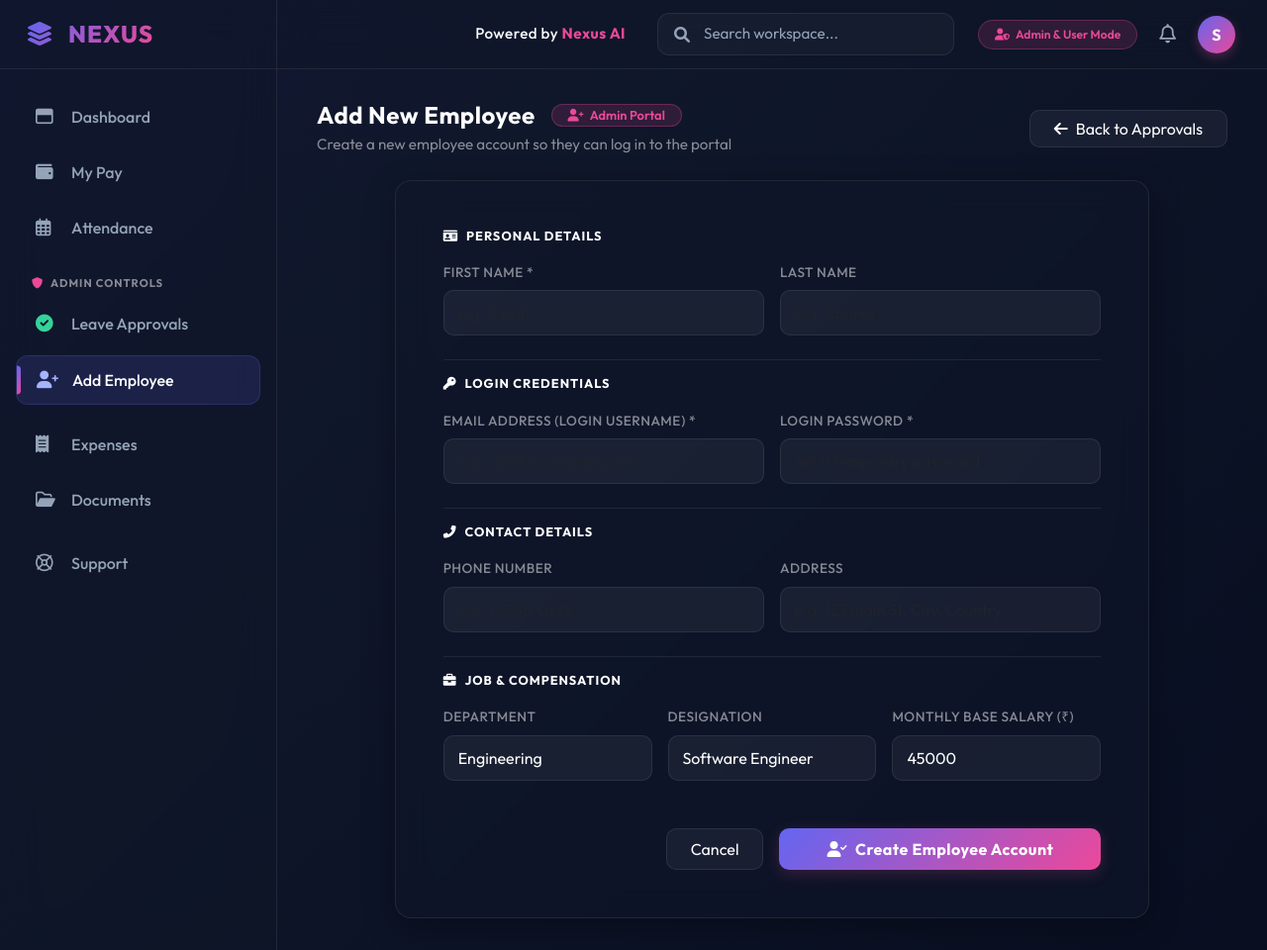
After one commit to boby-technicise/Attendance-System, a Django app: page /employees/create/ in a window 1280 px wide. The commit adds this page. Shown: the whole page at 99% size. Run offline with Django 5.2, Linux system fonts and the light colour scheme; the visitor is signed in with stand-in values (Sample User, id 1).

Commit message:
leave approve

```diff
--- a/attendance/models.py
+++ b/attendance/models.py
@@ -4,8 +4,10 @@ from django.contrib.auth.models import User
 class Employee(models.Model):
     user = models.OneToOneField(User, on_delete=models.CASCADE)
     employee_id = models.CharField(max_length=20, unique=True)
-    department = models.CharField(max_length=100)
-    designation = models.CharField(max_length=100)
+    department = models.CharField(max_length=100, blank=True, default='General')
+    designation = models.CharField(max_length=100, blank=True, default='Staff')
+    phone_number = models.CharField(max_length=20, blank=True, null=True)
+    address = models.TextField(blank=True, null=True)
     monthly_salary = models.DecimalField(max_digits=10, decimal_places=2, default=0.00)
 
     def __str__(self):
--- a/attendance/urls.py
+++ b/attendance/urls.py
@@ -5,7 +5,9 @@ urlpatterns = [
     path('', views.DashboardView.as_view(), name='dashboard'),
     path('mark/', views.MarkAttendanceView.as_view(), name='mark_attendance'),
     path('leave/apply/', views.ApplyLeaveView.as_view(), name='apply_leave'),
+    path('leave/manage/', views.ManageLeavesView.as_view(), name='manage_leaves'),
     path('salary/', views.SalaryView.as_view(), name='salary'),
     path('reports/', views.AttendanceReportView.as_view(), name='attendance_report'),
     path('employees/', views.EmployeeListView.as_view(), name='employee_list'),
+    path('employees/create/', views.CreateEmployeeView.as_view(), name='create_employee'),
 ]
--- a/attendance/views.py
+++ b/attendance/views.py
@@ -1,12 +1,27 @@
 from django.shortcuts import render, redirect
 from django.views.generic import TemplateView, ListView, View
 from django.contrib.auth.mixins import LoginRequiredMixin
+from django.contrib.auth.models import User
 from django.utils import timezone
 from .models import Employee, Attendance, LeaveRequest
-from .services import calculate_monthly_salary
+from .services import calculate_monthly_salary, approve_leave, reject_leave
 from django.contrib import messages
 from datetime import datetime, date, timedelta
 import calendar
+
+
+def get_or_create_employee(user):
+    employee = Employee.objects.filter(user=user).first()
+    if not employee:
+        emp_id = f"EMP-{user.id:03d}"
+        if Employee.objects.filter(employee_id=emp_id).exists():
+            emp_id = f"EMP-U{user.id}"
+        employee = Employee.objects.create(
+            user=user,
+            employee_id=emp_id,
+            monthly_salary=50000
+        )
+    return employee
 
 
 class DashboardView(LoginRequiredMixin, TemplateView):
@@ -14,11 +29,7 @@ class DashboardView(LoginRequiredMixin, TemplateView):
 
     def get_context_data(self, **kwargs):
         context = super().get_context_data(**kwargs)
-        try:
-            employee = Employee.objects.get(user=self.request.user)
-            context['employee'] = employee
-        except Employee.DoesNotExist:
-            context['employee'] = None
+        context['employee'] = get_or_create_employee(self.request.user)
         return context
 
 
@@ -49,10 +60,7 @@ class MarkAttendanceView(LoginRequiredMixin, View):
         else:
             next_month, next_year = month + 1, year
 
-        try:
-            employee = Employee.objects.get(user=request.user)
-        except Employee.DoesNotExist:
-            employee = None
+        employee = get_or_create_employee(request.user)
 
         cal = calendar.Calendar(firstweekday=6)  # Sunday first
         month_days = cal.monthdatescalendar(year, month)
@@ -114,35 +122,28 @@ class MarkAttendanceView(LoginRequiredMixin, View):
         today = timezone.now().date()
         action = request.POST.get('action')
 
-        try:
-            employee = Employee.objects.get(user=request.user)
+        employee = get_or_create_employee(request.user)
 
-            if action == 'checkin':
-                Attendance.objects.update_or_create(
-                    employee=employee, date=today,
-                    defaults={'status': 'PRESENT', 'time_in': timezone.now().time()}
-                )
-                messages.success(request, 'Successfully checked in for today!')
+        if action == 'checkin':
+            Attendance.objects.update_or_create(
+                employee=employee, date=today,
+                defaults={'status': 'PRESENT', 'time_in': timezone.now().time()}
+            )
+            messages.success(request, 'Successfully checked in for today!')
 
-            elif action == 'checkout':
-                attendance = Attendance.objects.filter(employee=employee, date=today).first()
-                if attendance and not attendance.time_out:
-                    attendance.time_out = timezone.now().time()
-                    attendance.save()
-                    messages.success(request, 'Successfully checked out. Have a good day!')
-
-        except Employee.DoesNotExist:
-            messages.error(request, 'Employee profile not found.')
+        elif action == 'checkout':
+            attendance = Attendance.objects.filter(employee=employee, date=today).first()
+            if attendance and not attendance.time_out:
+                attendance.time_out = timezone.now().time()
+                attendance.save()
+                messages.success(request, 'Successfully checked out. Have a good day!')
 
         return redirect('mark_attendance')
 
 
 class ApplyLeaveView(LoginRequiredMixin, View):
     def get(self, request):
-        try:
-            employee = Employee.objects.get(user=request.user)
-        except Employee.DoesNotExist:
-            employee = None
+        employee = get_or_create_employee(request.user)
 
         leave_requests = LeaveRequest.objects.filter(employee=employee) if employee else []
         context = {
@@ -153,11 +154,7 @@ class ApplyLeaveView(LoginRequiredMixin, View):
         return render(request, 'attendance/apply_leave.html', context)
 
     def post(self, request):
-        try:
-            employee = Employee.objects.get(user=request.user)
-        except Employee.DoesNotExist:
-            messages.error(request, 'Employee profile not found.')
-            return redirect('apply_leave')
+        employee = get_or_create_employee(request.user)
 
         start_date_str = request.POST.get('start_date')
         end_date_str = request.POST.get('end_date')
@@ -210,10 +207,7 @@ class SalaryView(LoginRequiredMixin, View):
         else:
             next_month, next_year = month + 1, year
 
-        try:
-            employee = Employee.objects.get(user=request.user)
-        except Employee.DoesNotExist:
-            employee = None
+        employee = get_or_create_employee(request.user)
 
         salary_data = None
         monthly_records = []
@@ -261,3 +255,119 @@ class AttendanceReportView(LoginRequiredMixin, ListView):
         context['selected_month'] = self.request.GET.get('month', '')
         context['selected_employee'] = self.request.GET.get('employee', '')
         return context
+
+
+class ManageLeavesView(LoginRequiredMixin, View):
+    def get(self, request):
+        if not (request.user.is_staff or request.user.is_superuser):
+            messages.error(request, 'Access denied. Admin privileges required.')
+            return redirect('dashboard')
+
+        status_filter = request.GET.get('status', 'ALL')
+
+        queryset = LeaveRequest.objects.select_related('employee', 'employee__user').all()
+
+        pending_count = queryset.filter(status='PENDING').count()
+        approved_count = queryset.filter(status='APPROVED').count()
+        rejected_count = queryset.filter(status='REJECTED').count()
+        total_count = queryset.count()
+
+        if status_filter != 'ALL':
+            leave_requests = queryset.filter(status=status_filter)
+        else:
+            leave_requests = queryset
+
+        context = {
+            'leave_requests': leave_requests,
+            'status_filter': status_filter,
+            'pending_count': pending_count,
+            'approved_count': approved_count,
+            'rejected_count': rejected_count,
+            'total_count': total_count,
+        }
+        return render(request, 'attendance/manage_leaves.html', context)
+
+    def post(self, request):
+        if not (request.user.is_staff or request.user.is_superuser):
+            messages.error(request, 'Access denied. Admin privileges required.')
+            return redirect('dashboard')
+
+        leave_id = request.POST.get('leave_id')
+        action = request.POST.get('action')
+
+        try:
+            leave_request = LeaveRequest.objects.get(id=leave_id)
+            if action == 'approve':
+                approve_leave(leave_request, reviewed_by=request.user)
+                messages.success(request, f'Leave for {leave_request.employee} approved successfully! Attendance updated.')
+            elif action == 'reject':
+                reject_leave(leave_request, reviewed_by=request.user)
+                messages.warning(request, f'Leave for {leave_request.employee} has been rejected.')
+        except LeaveRequest.DoesNotExist:
+            messages.error(request, 'Leave request not found.')
+
+        status_filter = request.POST.get('status_filter', 'ALL')
+        return redirect(f"/leave/manage/?status={status_filter}")
+
+
+class CreateEmployeeView(LoginRequiredMixin, View):
+    def get(self, request):
+        if not (request.user.is_staff or request.user.is_superuser):
+            messages.error(request, 'Access denied. Admin privileges required.')
+            return redirect('dashboard')
+        return render(request, 'attendance/create_employee.html')
+
+    def post(self, request):
+        if not (request.user.is_staff or request.user.is_superuser):
+            messages.error(request, 'Access denied. Admin privileges required.')
+            return redirect('dashboard')
+
+        first_name = request.POST.get('first_name', '').strip()
+        last_name = request.POST.get('last_name', '').strip()
+        email = request.POST.get('email', '').strip().lower()
+        password = request.POST.get('password', '').strip()
+        phone_number = request.POST.get('phone_number', '').strip()
+        address = request.POST.get('address', '').strip()
+        department = request.POST.get('department', 'General').strip()
+        designation = request.POST.get('designation', 'Staff').strip()
+        monthly_salary_str = request.POST.get('monthly_salary', '30000').strip()
+
+        if not (first_name and email and password):
+            messages.error(request, 'First name, email, and password are required.')
+            return render(request, 'attendance/create_employee.html', {'request_data': request.POST})
+
+        if User.objects.filter(username=email).exists() or User.objects.filter(email=email).exists():
+            messages.error(request, f'A user with email/username "{email}" already exists.')
+            return render(request, 'attendance/create_employee.html', {'request_data': request.POST})
+
+        try:
+            monthly_salary = float(monthly_salary_str) if monthly_salary_str else 30000.00
+        except ValueError:
+            monthly_salary = 30000.00
+
+        user = User.objects.create_user(
+            username=email,
+            email=email,
+            password=password,
+            first_name=first_name,
+            last_name=last_name
+        )
+
+        next_id = User.objects.count()
+        emp_id = f"EMP-{next_id:03d}"
+        while Employee.objects.filter(employee_id=emp_id).exists():
+            next_id += 1
+            emp_id = f"EMP-{next_id:03d}"
+
+        Employee.objects.create(
+            user=user,
+            employee_id=emp_id,
+            department=department if department else 'General',
+            designation=designation if designation else 'Staff',
+            phone_number=phone_number,
+            address=address,
+            monthly_salary=monthly_salary
+        )
+
+        messages.success(request, f'Employee account for {first_name} {last_name} ({email}) created successfully! ID: {emp_id}')
+        return redirect('create_employee')
--- /dev/null
+++ b/templates/attendance/create_employee.html
@@ -0,0 +1,110 @@
+{% extends 'base.html' %}
+
+{% block title %}Add New Employee | Premium Admin Portal{% endblock %}
+
+{% block content %}
+
+<!-- Header -->
+<div class="d-flex align-items-center justify-content-between mb-4">
+    <div>
+        <div class="d-flex align-items-center gap-3 mb-1">
+            <h4 class="text-white fw-bold mb-0" style="letter-spacing:0.5px;">Add New Employee</h4>
+            <span class="badge rounded-pill px-3 py-1" style="background:rgba(236,72,153,0.15); border:1px solid rgba(236,72,153,0.3); color:#ec4899; font-size:0.8rem; font-weight:600;">
+                <i class="fas fa-user-plus me-1"></i> Admin Portal
+            </span>
+        </div>
+        <p class="text-white-50 mb-0" style="font-size:0.95rem;">Create a new employee account so they can log in to the portal</p>
+    </div>
+    <a href="{% url 'manage_leaves' %}" class="btn btn-glass px-4"><i class="fas fa-arrow-left me-2"></i>Back to Approvals</a>
+</div>
+
+<div class="row justify-content-center">
+    <div class="col-lg-10">
+        <div class="glass-panel rounded-4 p-4 p-md-5">
+            <form method="post">
+                {% csrf_token %}
+
+                <!-- Personal Information -->
+                <div class="mb-4">
+                    <h6 class="text-white fw-bold mb-3 text-uppercase" style="font-size:0.8rem; letter-spacing:1px; color:#a5b4fc;">
+                        <i class="fas fa-id-card me-2"></i>Personal Details
+                    </h6>
+                    <div class="row g-3">
+                        <div class="col-md-6">
+                            <label class="form-label text-white-50 fw-medium" style="font-size:0.85rem; letter-spacing:0.5px;">FIRST NAME *</label>
+                            <input type="text" name="first_name" required value="{{ request_data.first_name|default:'' }}" class="form-control" placeholder="e.g. Sarah" style="background:rgba(255,255,255,0.05); border:1px solid var(--glass-border); color:white; border-radius:10px; padding:10px 14px;">
+                        </div>
+                        <div class="col-md-6">
+                            <label class="form-label text-white-50 fw-medium" style="font-size:0.85rem; letter-spacing:0.5px;">LAST NAME</label>
+                            <input type="text" name="last_name" value="{{ request_data.last_name|default:'' }}" class="form-control" placeholder="e.g. Connor" style="background:rgba(255,255,255,0.05); border:1px solid var(--glass-border); color:white; border-radius:10px; padding:10px 14px;">
+                        </div>
+                    </div>
+                </div>
+
+                <!-- Account Credentials -->
+                <div class="mb-4 pt-3 border-top" style="border-color:var(--glass-border) !important;">
+                    <h6 class="text-white fw-bold mb-3 text-uppercase" style="font-size:0.8rem; letter-spacing:1px; color:#a5b4fc;">
+                        <i class="fas fa-key me-2"></i>Login Credentials
+                    </h6>
+                    <div class="row g-3">
+                        <div class="col-md-6">
+                            <label class="form-label text-white-50 fw-medium" style="font-size:0.85rem; letter-spacing:0.5px;">EMAIL ADDRESS (LOGIN USERNAME) *</label>
+                            <input type="email" name="email" required value="{{ request_data.email|default:'' }}" class="form-control" placeholder="e.g. sarah@company.com" style="background:rgba(255,255,255,0.05); border:1px solid var(--glass-border); color:white; border-radius:10px; padding:10px 14px;">
+                        </div>
+                        <div class="col-md-6">
+                            <label class="form-label text-white-50 fw-medium" style="font-size:0.85rem; letter-spacing:0.5px;">LOGIN PASSWORD *</label>
+                            <input type="password" name="password" required class="form-control" placeholder="Set a temporary password" style="background:rgba(255,255,255,0.05); border:1px solid var(--glass-border); color:white; border-radius:10px; padding:10px 14px;">
+                        </div>
+                    </div>
+                </div>
+
+                <!-- Contact Information -->
+                <div class="mb-4 pt-3 border-top" style="border-color:var(--glass-border) !important;">
+                    <h6 class="text-white fw-bold mb-3 text-uppercase" style="font-size:0.8rem; letter-spacing:1px; color:#a5b4fc;">
+                        <i class="fas fa-phone-alt me-2"></i>Contact Details
+                    </h6>
+                    <div class="row g-3">
+                        <div class="col-md-6">
+                            <label class="form-label text-white-50 fw-medium" style="font-size:0.85rem; letter-spacing:0.5px;">PHONE NUMBER</label>
+                            <input type="text" name="phone_number" value="{{ request_data.phone_number|default:'' }}" class="form-control" placeholder="e.g. +1 555-0199" style="background:rgba(255,255,255,0.05); border:1px solid var(--glass-border); color:white; border-radius:10px; padding:10px 14px;">
+                        </div>
+                        <div class="col-md-6">
+                            <label class="form-label text-white-50 fw-medium" style="font-size:0.85rem; letter-spacing:0.5px;">ADDRESS</label>
+                            <textarea name="address" rows="1" class="form-control" placeholder="e.g. 123 Main St, City, Country" style="background:rgba(255,255,255,0.05); border:1px solid var(--glass-border); color:white; border-radius:10px; padding:10px 14px; resize:none;">{{ request_data.address|default:'' }}</textarea>
+                        </div>
+                    </div>
+                </div>
+
+                <!-- Job & Compensation Details -->
+                <div class="mb-5 pt-3 border-top" style="border-color:var(--glass-border) !important;">
+                    <h6 class="text-white fw-bold mb-3 text-uppercase" style="font-size:0.8rem; letter-spacing:1px; color:#a5b4fc;">
+                        <i class="fas fa-briefcase me-2"></i>Job & Compensation
+                    </h6>
+                    <div class="row g-3">
+                        <div class="col-md-4">
+                            <label class="form-label text-white-50 fw-medium" style="font-size:0.85rem; letter-spacing:0.5px;">DEPARTMENT</label>
+                            <input type="text" name="department" value="{{ request_data.department|default:'Engineering' }}" class="form-control" placeholder="e.g. Engineering" style="background:rgba(255,255,255,0.05); border:1px solid var(--glass-border); color:white; border-radius:10px; padding:10px 14px;">
+                        </div>
+                        <div class="col-md-4">
+                            <label class="form-label text-white-50 fw-medium" style="font-size:0.85rem; letter-spacing:0.5px;">DESIGNATION</label>
+                            <input type="text" name="designation" value="{{ request_data.designation|default:'Software Engineer' }}" class="form-control" placeholder="e.g. Software Engineer" style="background:rgba(255,255,255,0.05); border:1px solid var(--glass-border); color:white; border-radius:10px; padding:10px 14px;">
+                        </div>
+                        <div class="col-md-4">
+                            <label class="form-label text-white-50 fw-medium" style="font-size:0.85rem; letter-spacing:0.5px;">MONTHLY BASE SALARY (₹)</label>
+                            <input type="number" step="0.01" name="monthly_salary" value="{{ request_data.monthly_salary|default:'45000' }}" class="form-control" placeholder="e.g. 45000" style="background:rgba(255,255,255,0.05); border:1px solid var(--glass-border); color:white; border-radius:10px; padding:10px 14px;">
+                        </div>
+                    </div>
+                </div>
+
+                <div class="d-flex justify-content-end gap-3">
+                    <a href="{% url 'manage_leaves' %}" class="btn btn-glass px-4 py-2">Cancel</a>
+                    <button type="submit" class="btn btn-vibrant px-5 py-2 fw-bold">
+                        <i class="fas fa-user-check me-2"></i>Create Employee Account
+                    </button>
+                </div>
+            </form>
+        </div>
+    </div>
+</div>
+
+{% endblock %}
--- a/templates/base.html
+++ b/templates/base.html
@@ -297,13 +297,26 @@
             <a href="{% url 'mark_attendance' %}" class="{% if request.resolver_match.url_name == 'mark_attendance' or request.resolver_match.url_name == 'apply_leave' %}active{% endif %}">
                 <i class="far fa-calendar-alt"></i> Attendance
             </a>
-            <a href="#" class="">
+
+            {% if user.is_staff or user.is_superuser %}
+            <div class="mt-4 mb-2 px-3 text-uppercase text-white-50 fw-bold" style="font-size: 0.7rem; letter-spacing: 1px;">
+                <i class="fas fa-shield-alt me-1" style="color: #ec4899;"></i> Admin Controls
+            </div>
+            <a href="{% url 'manage_leaves' %}" class="{% if request.resolver_match.url_name == 'manage_leaves' %}active{% endif %}">
+                <i class="fas fa-check-circle" style="color: #34d399;"></i> Leave Approvals
+            </a>
+            <a href="{% url 'create_employee' %}" class="{% if request.resolver_match.url_name == 'create_employee' %}active{% endif %}">
+                <i class="fas fa-user-plus" style="color: #a5b4fc;"></i> Add Employee
+            </a>
+            {% endif %}
+
+            <a href="#" class="mt-3">
                 <i class="fas fa-receipt"></i> Expenses
             </a>
             <a href="#" class="">
                 <i class="far fa-folder-open"></i> Documents
             </a>
-            <a href="#" class="mt-4">
+            <a href="#" class="mt-3">
                 <i class="far fa-life-ring"></i> Support
             </a>
         </div>
@@ -316,17 +329,37 @@
             <i class="fas fa-search"></i>
             <input type="text" placeholder="Search workspace...">
         </div>
-        <div class="top-icons">
+        <div class="top-icons d-flex align-items-center gap-3">
+            {% if user.is_staff or user.is_superuser %}
+            <span class="badge rounded-pill px-3 py-2" style="background:rgba(236,72,153,0.15); border:1px solid rgba(236,72,153,0.3); color:#ec4899; font-size:0.75rem; font-weight:600;">
+                <i class="fas fa-user-shield me-1"></i> Admin & User Mode
+            </span>
+            {% endif %}
             <button class="icon-btn"><i class="far fa-bell"></i></button>
             <div class="dropdown">
-                <button class="profile-btn" data-bs-toggle="dropdown" aria-expanded="false">
+                <button class="profile-btn d-flex align-items-center justify-content-center" data-bs-toggle="dropdown" aria-expanded="false" title="{{ user.username }}">
                     {{ user.username|make_list|first|upper }}
                 </button>
-                <ul class="dropdown-menu dropdown-menu-end dropdown-menu-dark glass-panel mt-3 border-0">
+                <ul class="dropdown-menu dropdown-menu-end dropdown-menu-dark glass-panel p-3 border-0 shadow-lg" style="min-width: 220px;">
+                    <li class="pb-2 mb-2 border-bottom" style="border-color: var(--glass-border) !important;">
+                        <div class="text-white fw-bold" style="font-size: 0.95rem;">
+                            {{ user.get_full_name|default:user.username }}
+                        </div>
+                        <div class="text-white-50 small">@{{ user.username }}</div>
+                        {% if user.is_staff or user.is_superuser %}
+                        <span class="badge rounded-pill mt-2 px-2 py-1" style="background:rgba(236,72,153,0.2); border:1px solid rgba(236,72,153,0.4); color:#ec4899; font-size:0.7rem;">
+                            <i class="fas fa-user-shield me-1"></i> Admin Account
+                        </span>
+                        {% else %}
+                        <span class="badge rounded-pill mt-2 px-2 py-1" style="background:rgba(52,211,153,0.2); border:1px solid rgba(52,211,153,0.4); color:#34d399; font-size:0.7rem;">
+                            <i class="fas fa-user me-1"></i> Employee Account
+                        </span>
+                        {% endif %}
+                    </li>
                     <li>
                         <form action="{% url 'logout' %}" method="post">
                             {% csrf_token %}
-                            <button type="submit" class="dropdown-item py-2"><i class="fas fa-sign-out-alt me-2"></i>Logout</button>
+                            <button type="submit" class="dropdown-item py-2 text-danger rounded-3"><i class="fas fa-sign-out-alt me-2"></i>Logout</button>
                         </form>
                     </li>
                 </ul>
```
Also changed, not shown: templates/attendance/manage_leaves.html (added, +159 -0 lines), attendance/migrations/0003_employee_address_employee_phone_number_and_more.py (added).
